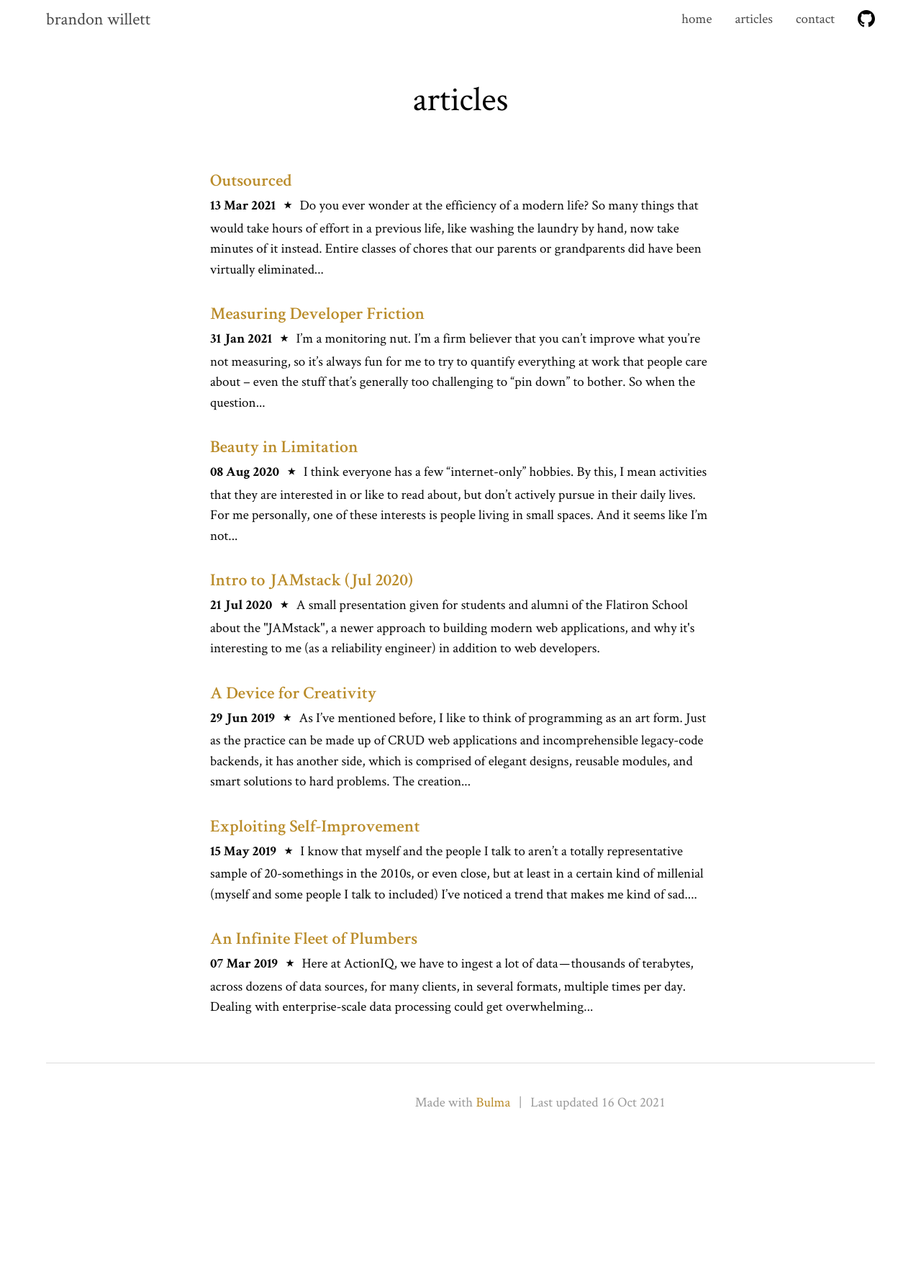
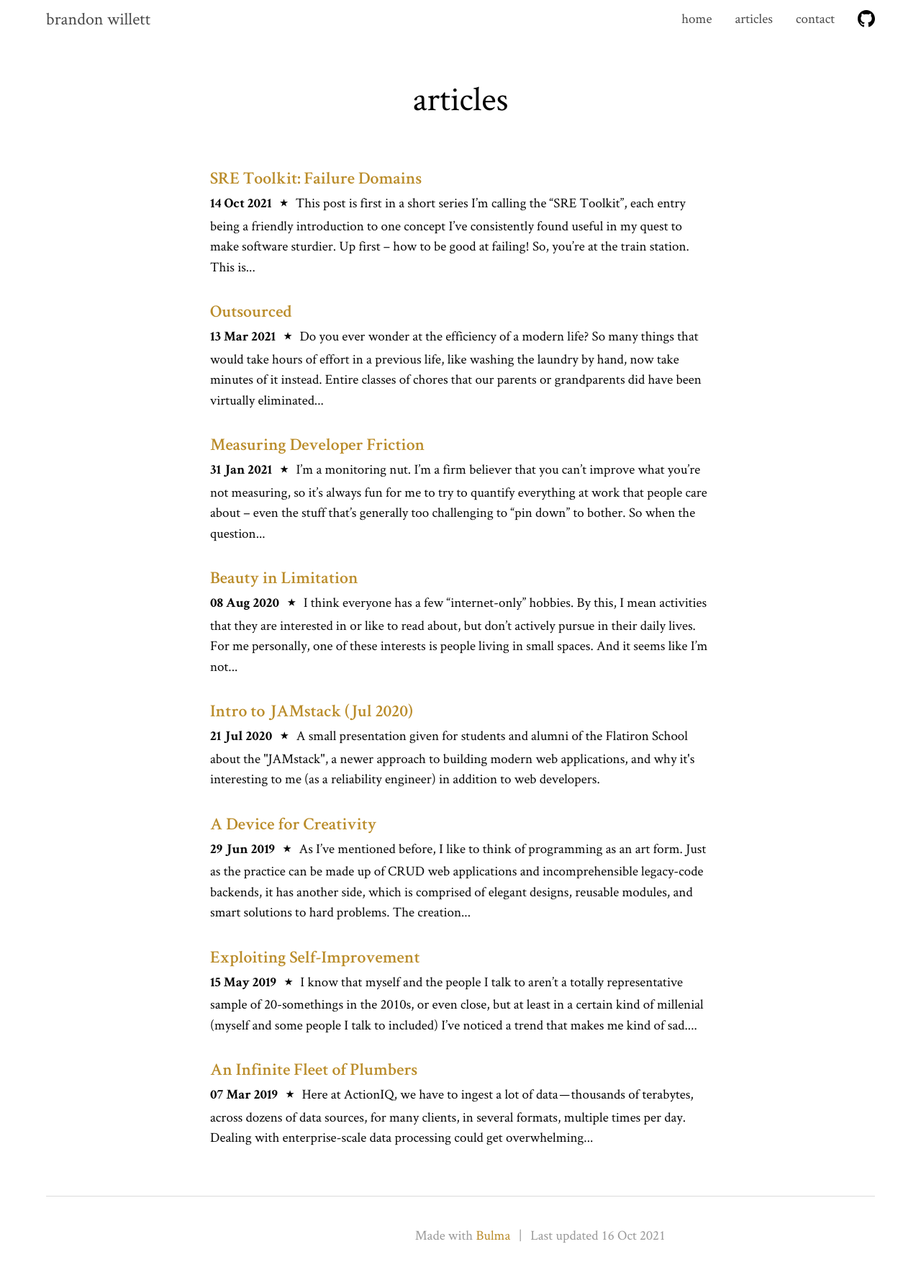
Before and after one commit to pickledish/pickledish.github.io, a Jekyll site: the page built from postList.html, in a window 1280 px wide. Shown: the whole page at 72% size. Built offline with Jekyll 4.4.1, drawn with Linux system fonts in a browser that asks for light colours; before the commit the page ends 1586 px from its top, so only the background shows below that.

Commit message:
post about failure domains, with ART

```diff
--- /dev/null
+++ b/_posts/2021-10-14-domains.md
@@ -0,0 +1,55 @@
+---
+layout: post
+title: "SRE Toolkit: Failure Domains"
+permalink: /posts/domains/
+---
+
+_This post is first in a short series I'm calling the "SRE Toolkit", each entry being a friendly introduction to one concept I've consistently found useful in [my quest to make software sturdier](/about). Up first -- how to be good at failing!_
+
+---
+
+So, you're at the train station.
+
+<div style="text-align: center">
+<img src="/assets/domains/badstation.png" class="pxl">
+</div>
+
+This is a big station, think [Grand Central Terminal](https://en.wikipedia.org/wiki/Grand_Central_Terminal) in Manhattan (which services 67 tracks and hundreds of trains per hour during peak times), so we've got a lot of trains coming through. And these trains travel along several different routes; let's say there are distinct 4 major lines (North, South, East, and West) that all terminate at our big station in the middle of town. Let's also add that, like the real Grand Central, there is no consistency about which train lines arrive on which tracks. If your home is along the North line, be prepared to run to any individual track once you've left work, they're all fair game.
+
+Everything's humming along well enough, until one unlucky Friday afternoon, a snowstorm hits / cow falls over / alien colony invades and takes out a big section of the West line.
+
+<div style="text-align: center">
+<img src="/assets/domains/cow.png" class="pxl">
+</div>
+
+This... creates a bit of an issue at our station. Inbound West trains are arriving, but then the controller tells them they can't leave, since the rails need to be kept clear for workers. So they start to build up, taking space in any available track at the station, until eventually, all the tracks are full of West trains, and _poof_ -- service for the North, East, and South lines is totally out, since there's no place for them to go. Even though there was no disaster on those lines, 100% of folks are now stuck, even though 75% of them could be getting home if we had just kept a few tracks open.
+
+What we're experiencing is the problem with **not isolating your failure domains**.
+
+---
+
+In the world of software development, a "failure domain" is an abstract concept which refers to a subset of your application that might fail.
+
+<div style="text-align: center">
+<img src="/assets/domains/horiz.png" class="pxl">
+</div>
+
+This can certainly mean an entire subsystem of your service -- all of your API servers or databases or the like. I like to call these **horizontal** failure domains. However, more interesting (in the context of this blog post, at least) is the **vertical** failure domain, which will span multiple subsystems, but only occupies a slice of each one. Think at a grocery store -- the cash registers, little conveyor belts, and employees are each horizontal domains, but the checkout lanes (each consisting of one register, one belt, and one employee) make up a vertical domain.
+
+<div style="text-align: center">
+<img src="/assets/domains/vert.png" class="pxl">
+</div>
+
+The most common examples in tech of vertical failure domains are at the cloud infrastructure level (for instance, [Availability Zones](https://docs.aws.amazon.com/AWSEC2/latest/UserGuide/using-regions-availability-zones.html) in AWS), but they're usually just as applicable at the application level (for instance, different customers signed up for your SaaS).
+
+---
+
+When we say it's good to "isolate" the failure domains from each other, it just means that we should strive to make sure that one independent part blowing up doesn't take down all the other parts with it. So to reference our previous examples, the grocery store is doing it well, because when one register fails or an employee doesn't show up for work, all the other lanes are unaffected! But your SaaS might not be, since one customer suddenly sending a whole bunch of malformed requests might take down your platform for everyone else (unless you've done your architectural diligence).
+
+Or to settle our imaginary train station's problems, we'd just need to set up **dedicated tracks for each line** in our terminal. Then, a catastrophic issue on the West line couldn't cause those trains to overwhelm the terminal, because the hindered trains would fill up about 1/4 of the tracks (the West allotment), and then no more, allowing the other lines to continue operating normally -- and most people to make it home.
+
+<div style="text-align: center">
+<img src="/assets/domains/goodstation.png" class="pxl">
+</div>
+
+Accomplishing this can be tricky, since it almost always involves taking nice, easy, shared infrastructure, and breaking it up into a bunch of different pieces to manage (I've heard them called "pools", "shards", "tracks", or "cells"). But when every outage starts being a partial outage instead of a full-blown dumpster fire, you'll be glad you did!
--- a/assets/css/github-markdown.css
+++ b/assets/css/github-markdown.css
@@ -70,7 +70,7 @@ h6 {
   font-size: 14px; }
 
 p, blockquote, ul, ol, dl, table, pre {
-  margin: 15px 0; }
+  margin: 12px 0 18px 0; }
 
 hr {
   border: 0 none;
--- a/assets/css/post.css
+++ b/assets/css/post.css
@@ -109,3 +109,14 @@ h6 {
   font-weight: 600;
   color: #777777;
   font-size: 14px; }
+
+.pxl {
+	width: 67%;
+	image-rendering: pixelated;
+}
+
+@media only screen and (min-width: 600px) {
+	.pxl {
+		width: 50%;
+	}
+}
```
Also changed, not shown: assets/domains/badstation.png (added), assets/domains/cow.png (added), assets/domains/goodstation.png (added), assets/domains/horiz.png (added), assets/domains/vert.png (added).
